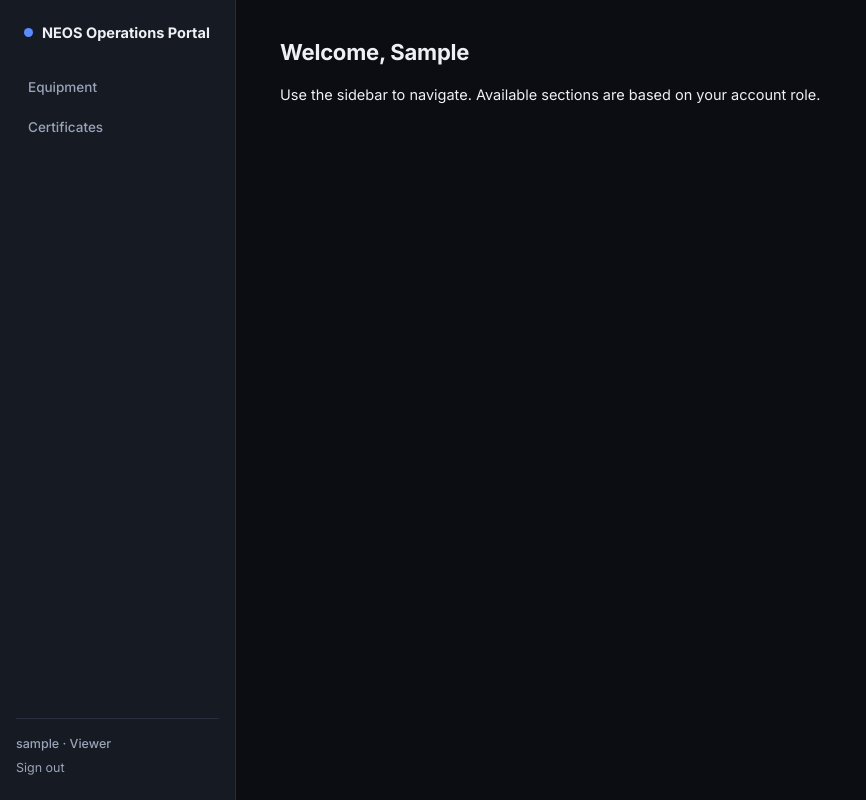
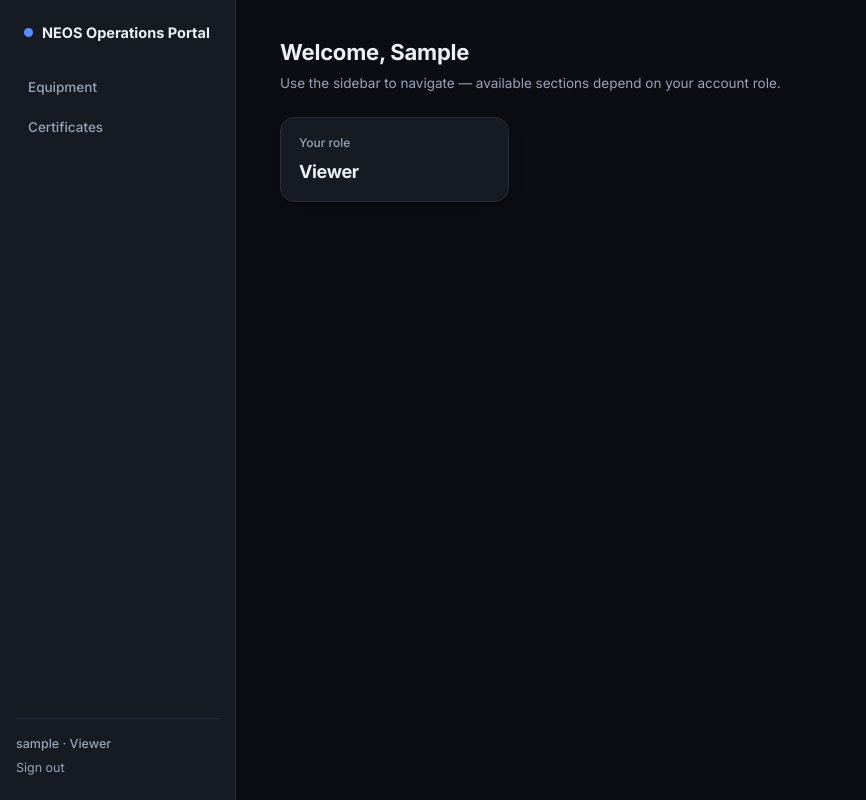
Before and after one commit to ramijasim17/neos-operations-portal, a Django app: page / in a window 1280 px wide. Shown: the whole page, without its empty margins (0-866 px from the left). Run offline with Django 5.2, Linux system fonts and the light colour scheme; the visitor is signed in with stand-in values (Sample User, id 1).

Commit message:
Update dashboard.html

```diff
--- a/neos_portal 2/core/templates/core/dashboard.html
+++ b/neos_portal 2/core/templates/core/dashboard.html
@@ -1,5 +1,12 @@
 {% extends "core/base.html" %}
 {% block content %}
 <h1>Welcome, {{ request.user.first_name|default:request.user.username }}</h1>
-<p>Use the sidebar to navigate. Available sections are based on your account role.</p>
+<p class="page-sub">Use the sidebar to navigate — available sections depend on your account role.</p>
+
+<div class="nc-stats">
+  <div class="nc-stat">
+    <div class="lbl">Your role</div>
+    <div class="val" style="font-size:18px;">{{ user_role|title }}</div>
+  </div>
+</div>
 {% endblock %}
```
